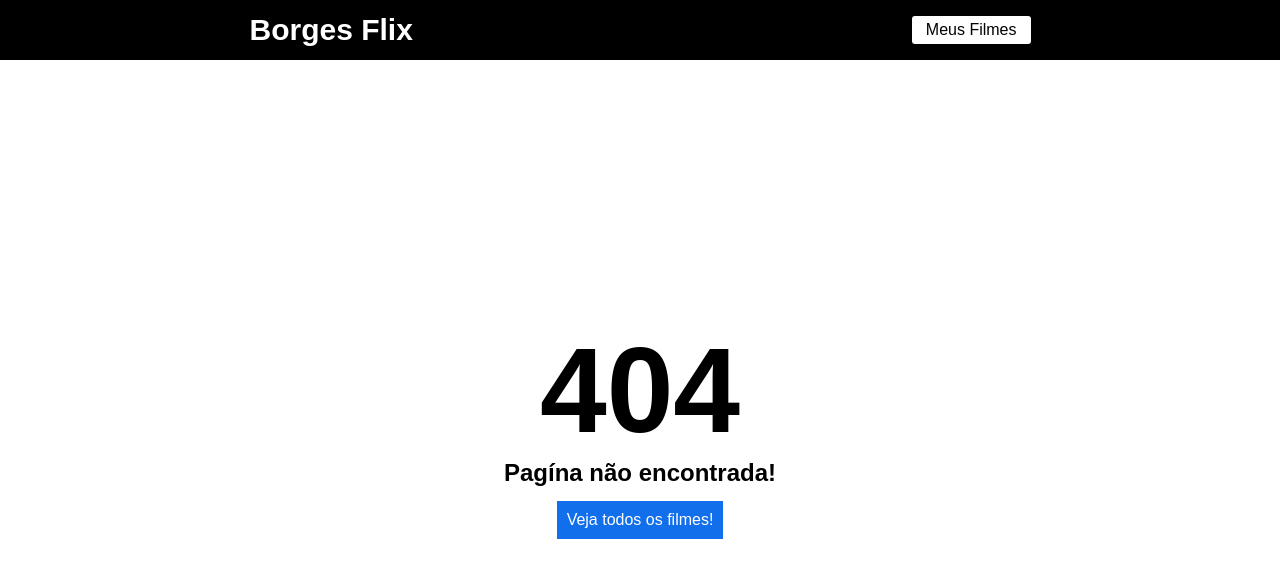
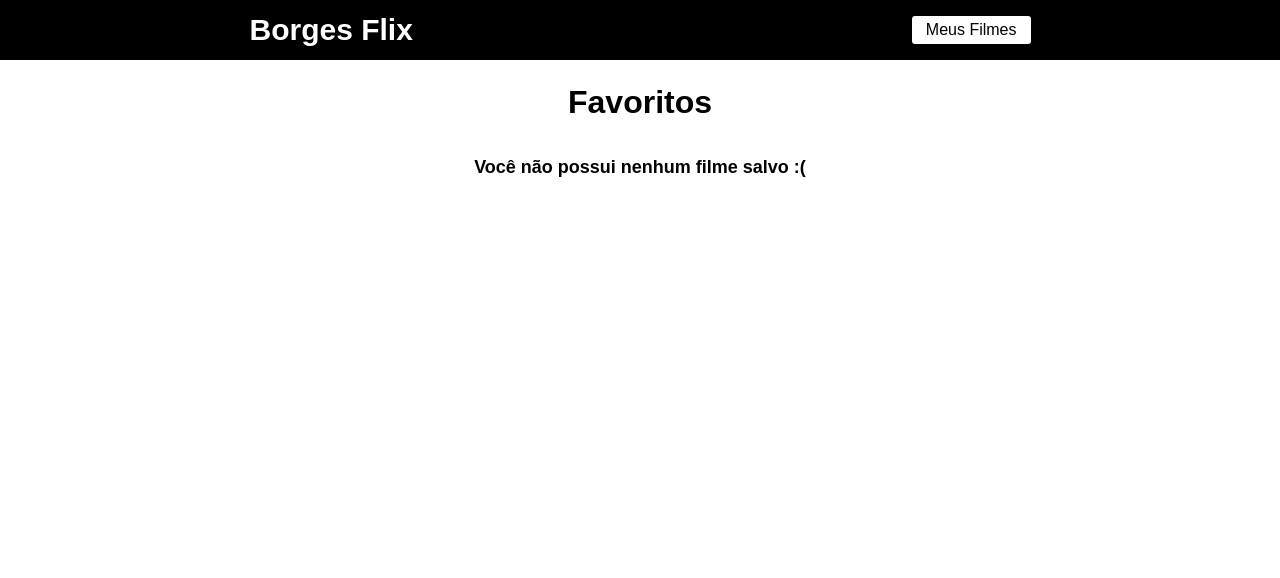
Before and after one commit to BorgesAbraao10/project-movie, a React (Create React App) app: page /favoritos in a window 1280 px wide. Before the commit this address had no page. Shown: the top 578 px of the page. Built offline with nearby package versions, Linux system fonts and the light colour scheme.

Commit message:
Last update

```diff
--- /dev/null
+++ b/src/Pages/Favoritos/favoritos.css
@@ -0,0 +1,39 @@
+
+.meus-filmes{
+    margin-top: 24px;
+    display: flex;
+    flex-direction: column;
+    align-items: center;
+}
+
+.meus-filmes h1 {
+    margin-bottom: 20px;
+}
+
+.meus-filmes span {
+    font-size: 18px;
+}
+
+.meus-filmes ul {
+    width: 720px;
+}
+
+.meus-filmes ul li {
+    list-style: none;
+    display: flex;
+    justify-content: space-between;
+    align-items: center;
+    margin-bottom: 14px;
+}
+
+.meus-filmes div {
+    display: flex;
+    justify-content: center;
+    align-items: center;
+}
+
+.meus-filmes div a {
+    text-decoration: none;
+    color: #116feb;
+    margin-right: 14px;
+}
--- /dev/null
+++ b/src/Pages/Favoritos/index.js
@@ -0,0 +1,47 @@
+
+import { useEffect, useState } from 'react';
+import './favoritos.css';
+import { Link } from 'react-router-dom';
+
+function Favoritos(){
+    const [filmes, setFilmes] = useState([])
+
+    useEffect(()=>{
+        const minhaLista = localStorage.getItem('@borgesFlix');
+        setFilmes(JSON.parse(minhaLista) || [])
+    }, [])
+
+    function excluirFilme(id){
+       let filtroFilmes = filmes.filter((item) => {
+            return (item.id !== id)
+       })
+
+       setFilmes(filtroFilmes);
+       localStorage.setItem('@borgesFlix', JSON.stringify(filtroFilmes))
+    }
+
+
+    return(
+        <div className='meus-filmes'>
+            <h1>Favoritos</h1>
+
+            {filmes.length === 0 && <span>Você não possui nenhum filme salvo :( </span>}
+
+            <ul>
+                {filmes.map((item)=>{
+                    return(
+                        <li key={item.id}>
+                            <span>{item.title}</span>
+                            <div>
+                                <Link to={`/filme/${item.id}`}>Ver detalhes</Link>
+                                <button onClick={() => excluirFilme(item.id)}>Excluir</button>
+                            </div>
+                        </li>
+                    )
+                })}
+            </ul>
+        </div>
+    )
+}
+
+export default Favoritos;
--- a/src/Pages/Filme/index.js
+++ b/src/Pages/Filme/index.js
@@ -68,6 +68,7 @@
 
     return(
         <div className='filme-info'>
+
             <h1>{filme.title}</h1>
             <img src={`https://image.tmdb.org/t/p/original/${filme.backdrop_path}`} alt={filme.title} />
 
--- a/src/Pages/Home/home.css
+++ b/src/Pages/Home/home.css
@@ -1,3 +1,11 @@
+span {
+    margin-top: 16px;
+    text-align: center;
+    font-size: 34px;
+    font-family: Arial, Helvetica, sans-serif;
+    display: block;
+    font-weight: bold;
+}
 
 .lista-filmes{
     max-width: 800px;
--- a/src/Pages/Home/index.js
+++ b/src/Pages/Home/index.js
@@ -43,6 +43,7 @@
 
     return(
         <div className="container">
+            <span>Ultimos Lançamentos</span>
             <div className="lista-filmes">
                 {filmes.map((filme)=> {
                     return(
--- a/src/components/Header/index.js
+++ b/src/components/Header/index.js
@@ -4,11 +4,14 @@
 
 function Header(){
     return(
+
         <header>
             <Link className='logo' to="/">Borges Flix</Link>
             <Link className='favoritos' to='/favoritos'>Meus Filmes</Link>
 
         </header>
+
+
     )
 }
 
--- a/src/routes.js
+++ b/src/routes.js
@@ -2,6 +2,7 @@
 
 import Home from './Pages/Home';
 import Filme from './Pages/Filme';
+import Favoritos from './Pages/Favoritos';
 
 import Erro from './Pages/Erro'
 
@@ -14,6 +15,7 @@
             <Routes>
                 <Route path="/" element={<Home/>}/>
                 <Route path="/filme/:id" element={<Filme/>}/>
+                <Route path="/favoritos" element={<Favoritos/>}/>
 
                 <Route path="*" element={ <Erro/> } />
             </Routes>
```
